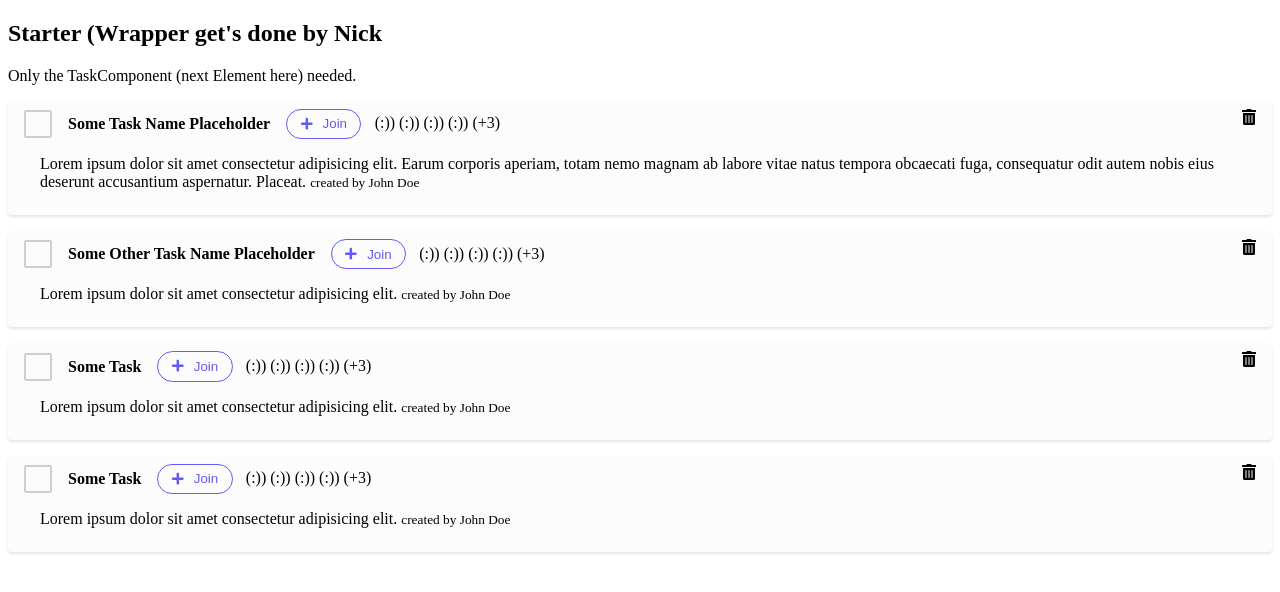
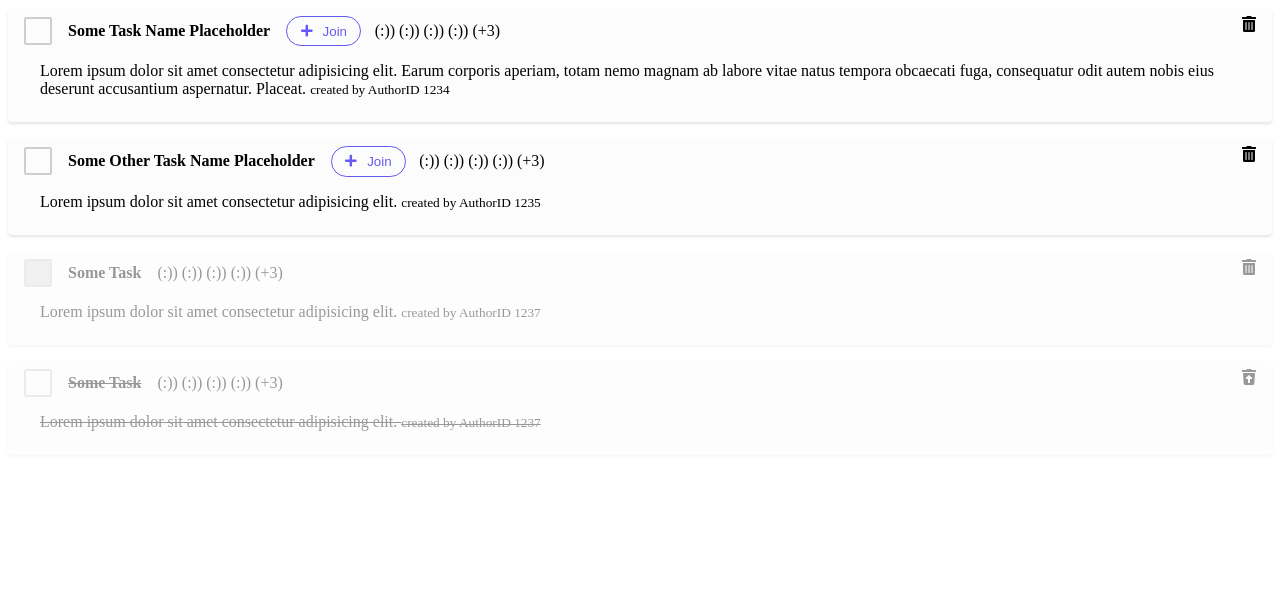
Before and after one commit to codecampleipzig/communic, an Angular app: page / in a window 1280 px wide. Shown: the top 592 px of the page. Built offline with nearby package versions, Linux system fonts and the light colour scheme.

Commit message:
Task Status

```diff
--- a/src/app/app.component.html
+++ b/src/app/app.component.html
@@ -1,11 +1,3 @@
-<div id="taskWrapper">
-
-  <h2>Starter (Wrapper get's done by Nick</h2>
-
-  <p>Only the TaskComponent (next Element here) needed.</p>
-
-  <app-task-list></app-task-list>
-
-</div>
+<app-task-list></app-task-list>
 
 <router-outlet></router-outlet>
--- a/src/app/app.module.ts
+++ b/src/app/app.module.ts
@@ -2,7 +2,7 @@ import { BrowserModule } from '@angular/platform-browser';
 import { NgModule } from '@angular/core';
 
 import { FontAwesomeModule, FaIconLibrary } from '@fortawesome/angular-fontawesome';
-import { faTrashAlt } from '@fortawesome/free-solid-svg-icons';
+import { faTrashAlt, faTrashRestore } from '@fortawesome/free-solid-svg-icons';
 import { faPlus } from '@fortawesome/free-solid-svg-icons';
 
 import { AppRoutingModule } from './app-routing.module';
@@ -28,6 +28,6 @@ import { TaskListItemTeamComponent } from './task-list-item-team/task-list-item-
 })
 export class AppModule {
   constructor(private library: FaIconLibrary) {
-    library.addIcons(faTrashAlt, faPlus);
+    library.addIcons(faTrashRestore, faTrashAlt, faPlus);
   }
 }
--- a/src/app/task-list-item-team/task-list-item-team.component.html
+++ b/src/app/task-list-item-team/task-list-item-team.component.html
@@ -1,3 +1,3 @@
    <!-- future Task Join Component here -->
-   <button class="button taskTeamJoin outlined"><fa-icon [icon]="['fas', 'plus']"></fa-icon> Join</button>
+   <button *ngIf="status == 'open'" class="button taskTeamJoin outlined"><fa-icon [icon]="['fas', 'plus']"></fa-icon> Join</button>
    <div class="taskTeamList">(:)) (:)) (:)) (:)) (+3)</div>
--- a/src/app/task-list-item-team/task-list-item-team.component.ts
+++ b/src/app/task-list-item-team/task-list-item-team.component.ts
@@ -8,6 +8,7 @@ import { Task } from '../datatypes/Task';
 })
 export class TaskListItemTeamComponent implements OnInit {
   @Input() teamIDs: number;
+  @Input() status: string;
 
   constructor() { }
 
--- a/src/app/task/task.component.css
+++ b/src/app/task/task.component.css
@@ -18,6 +18,17 @@
    .taskHeader > * {
       margin-right: 1em;
    }
+
+      .checkbox {
+         width: 1.5em;
+         height: 1.5em;
+         border: 2px solid #CECECE;
+         border-radius: 2px;
+      }
+
+      .checkbox:hover {
+         background: rgb(218, 218, 218);
+      }
 
    .taskDelete {
       position: absolute;
@@ -43,3 +54,23 @@
       margin-left: 1em;
       flex-basis: 100%;
    }
+
+
+:host(.status-done),
+:host(.status-deleted) {
+   opacity: .4;
+   transition: opacity .8s;
+}
+
+:host(.status-done):hover,
+:host(.status-deleted):hover {
+   opacity: .9
+}
+
+:host(.status-deleted) > * {
+   text-decoration:line-through;
+}
+
+:host(.status-done) .checkbox {
+   background: rgb(218, 218, 218);
+}
--- a/src/app/task/task.component.html
+++ b/src/app/task/task.component.html
@@ -1,13 +1,14 @@
    <div class="taskDelete">
-      <fa-icon [icon]="['fas', 'trash-alt']"></fa-icon> <!-- Put future taskDelete Button Component here -->
+      <fa-icon *ngIf="task.status != 'deleted'" [icon]="['fas', 'trash-alt']"></fa-icon>
+      <fa-icon *ngIf="task.status == 'deleted'" [icon]="['fas', 'trash-restore']"></fa-icon>
    </div>
    <div class="taskHeader">
-      <div class="taskCheckbox checkbox status-{{task.status}}"> <!-- Put future taskCheckbox Component here --></div>
+      <div class="taskCheckbox checkbox"> <!-- Put future taskCheckbox Component here --></div>
       <h4>{{task.name}}</h4>
    </div>
-   <app-task-list-item-team [teamIDs]="teamIDs"></app-task-list-item-team>
+   <app-task-list-item-team [teamIDs]="task.teamIDs" [status]="task.status"></app-task-list-item-team>
    <p class="taskDescription">
       <!-- Replace this with future taskDescription Component here -->
       {{task.description}}
-      <small class="taskAuthor">created by John Doe</small>
+      <small class="taskAuthor">created by AuthorID {{task.authorID}}</small>
    </p>
--- a/src/app/task/task.component.ts
+++ b/src/app/task/task.component.ts
@@ -1,4 +1,4 @@
-import { Component, OnInit, Input } from '@angular/core';
+import { Component, OnInit, Input, HostBinding } from '@angular/core';
 import { Task } from '../datatypes/Task';
 
 @Component({
@@ -9,9 +9,18 @@ import { Task } from '../datatypes/Task';
 export class TaskComponent implements OnInit {
   @Input() task: Task;
 
-  constructor() { }
+  @HostBinding('class')
+    get hostClasses(): string {
+      return [
+        'status-' + this.task.status
+      ].join('');
+    }
+
+  constructor() {
+  }
 
   ngOnInit() {
+
   }
 
 }
--- a/src/styles.css
+++ b/src/styles.css
@@ -5,13 +5,6 @@
    --taskListItemShadow: 0px 2px 3px rgba(0, 0, 0, 0.1);
    --highlightColor: #655AF3;
    --warningRed: rgb(206, 26, 26);
-}
-
-.checkbox {
-   width: 1.5em;
-   height: 1.5em;
-   border: 2px solid #CECECE;
-   border-radius: 2px;
 }
 
 .unstyledList {
```
